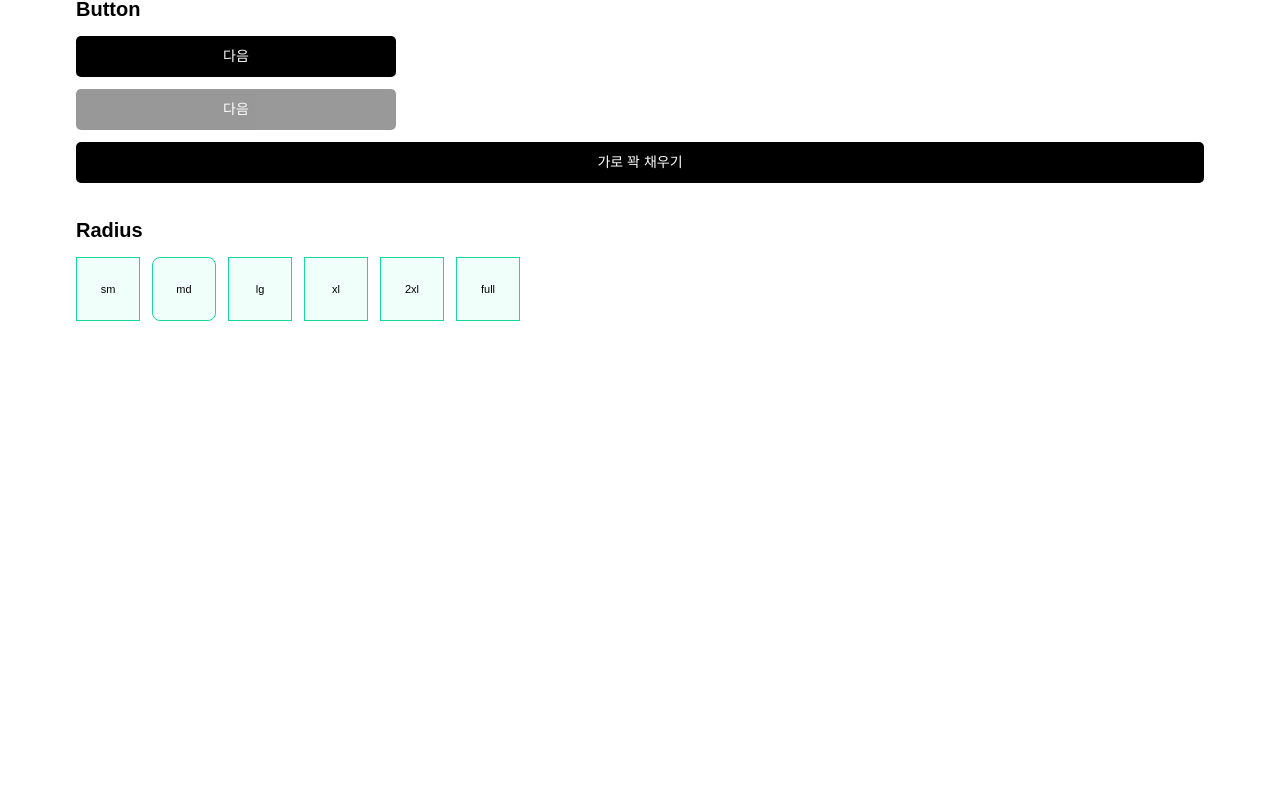
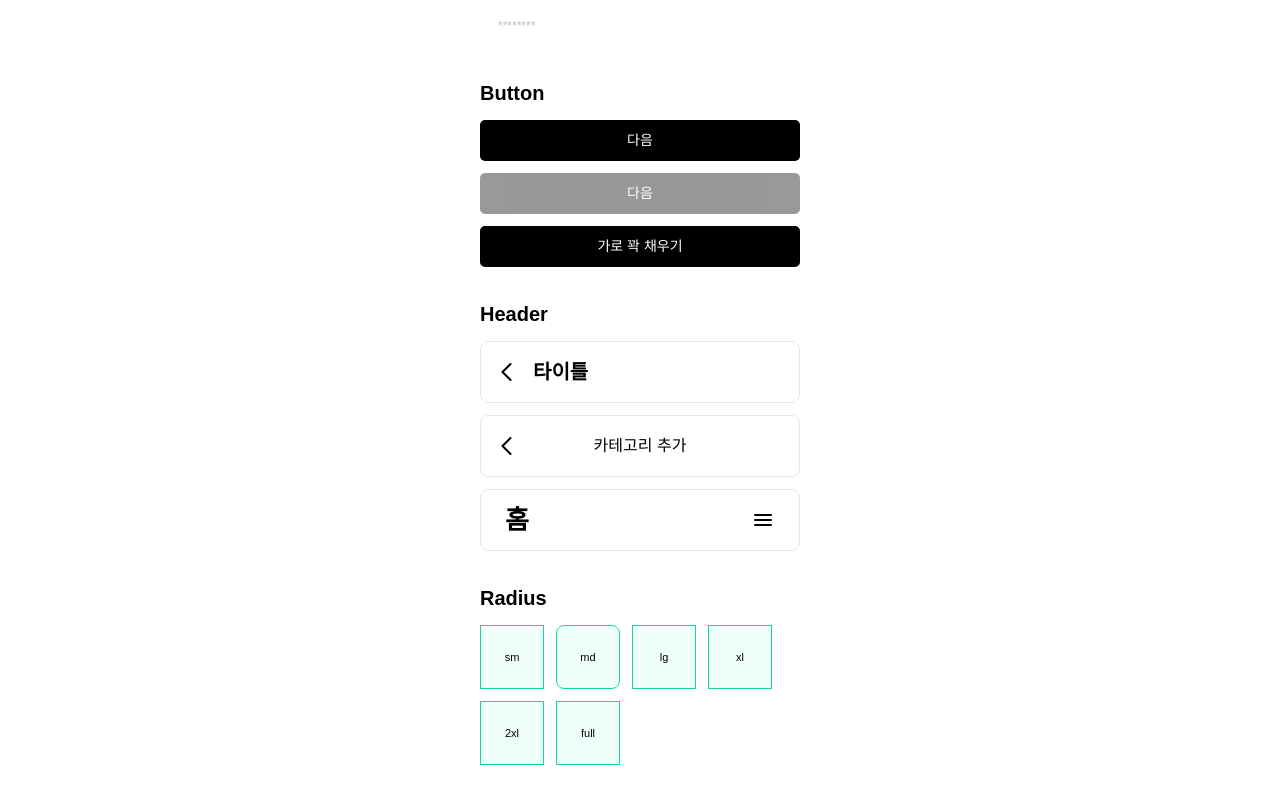
Before and after one commit to KMU-ALPHA-ZEPH/zeph_client, a React (Vite) app: page /sample in a window 1280 px wide. Shown: the part 1580-2383 px from the top of the page. Before the commit the page ends 1977 px from the top, so only its background shows below. Built offline with nearby package versions, Linux system fonts and the light colour scheme; a web font is replaced by a local one.

Commit message:
[feature]헤더 공통컴포넌트 세개 퍼블리싱

```diff
--- a/src/App.tsx
+++ b/src/App.tsx
@@ -5,6 +5,9 @@ import { Routes, Route, Navigate } from 'react-router-dom';
 import AppLayout from './components/layout/AppLayout';
 import SamplePage from './pages/SamplePage';
 import NotFoundPage from './pages/NotFoundPage';
+import SplashPage from './pages/onboarding/SplashPage';
+import StartPage from './pages/onboarding/StartPage';
+import LoginPage from '@/pages/onboarding/LoginPage';
 
 const queryClient = new QueryClient();
 
@@ -13,7 +16,11 @@ export default function App() {
     <QueryClientProvider client={queryClient}>
       <Routes>
         {/* 기본 루트 */}
-        <Route path="/" element={<Navigate to="/sample" replace />} />
+        <Route path="/" element={<Navigate to="/splash" replace />} />
+
+        <Route path="/splash" element={<SplashPage />} />
+        <Route path="/start" element={<StartPage />} />
+        <Route path="/login" element={<LoginPage />} />
 
         {/* 공통 레이아웃 */}
         <Route element={<AppLayout />}>
--- a/src/components/TokensSample.tsx
+++ b/src/components/TokensSample.tsx
@@ -3,6 +3,9 @@ import { textStyles } from '@/styles/tokens';
 import { InputBox } from '@/components/common/InputBox';
 import { Input } from '@/components/common/Input';
 import { Button } from '@/components/common/Button';
+import { HeaderBack } from '@/components/common/Header/HeaderBack';
+import { HeaderCategory } from '@/components/common/Header/HeaderCategory';
+import { HeaderTitle } from '@/components/common/Header/HeaderTitle';
 
 export default function TokensSample() {
   return (
@@ -107,6 +110,21 @@ export default function TokensSample() {
         </div>
       </section>
       <section>
+        <h2 className={textStyles['heading-h2']}>Header</h2>
+        <div className="mt-3 space-y-3">
+          <div className="rounded-md border border-gray-300">
+            <HeaderBack title="타이틀" />
+          </div>
+          <div className="rounded-md border border-gray-300">
+            <HeaderCategory title="카테고리 추가" />
+          </div>
+          <div className="rounded-md border border-gray-300">
+            <HeaderTitle title="홈" onMenuClick={() => alert('메뉴 클릭')} />
+          </div>
+        </div>
+      </section>
+
+      <section>
         <h2 className={textStyles['heading-h2']}>Radius</h2>
         <div className="mt-3 flex flex-wrap gap-3">
           {(['sm', 'md', 'lg', 'xl', '2xl', 'full'] as const).map((r) => (
--- a/src/components/common/Header/HeaderBack.tsx
+++ b/src/components/common/Header/HeaderBack.tsx
@@ -0,0 +1,38 @@
+import { useNavigate } from 'react-router-dom';
+import { textStyles } from '@/styles/tokens';
+
+interface HeaderBackProps {
+  title: string;
+}
+
+export function HeaderBack({ title }: HeaderBackProps) {
+  const navigate = useNavigate();
+
+  return (
+    <header className="flex h-[60px] w-full items-center gap-3 px-3">
+      <button
+        type="button"
+        onClick={() => navigate(-1)}
+        aria-label="뒤로 가기"
+        className="flex size-7 items-center justify-center text-black"
+      >
+        <BackIcon />
+      </button>
+      <h1 className={`${textStyles['heading-h2']} text-black`}>{title}</h1>
+    </header>
+  );
+}
+
+function BackIcon() {
+  return (
+    <svg viewBox="0 0 28 28" fill="none" className="size-full">
+      <path
+        d="M17.5 6L9.5 14L17.5 22"
+        stroke="currentColor"
+        strokeWidth="2"
+        strokeLinecap="round"
+        strokeLinejoin="round"
+      />
+    </svg>
+  );
+}
--- a/src/components/common/Header/HeaderCategory.tsx
+++ b/src/components/common/Header/HeaderCategory.tsx
@@ -0,0 +1,39 @@
+import { useNavigate } from 'react-router-dom';
+import { textStyles } from '@/styles/tokens';
+
+interface HeaderCategoryProps {
+  title: string;
+}
+
+export function HeaderCategory({ title }: HeaderCategoryProps) {
+  const navigate = useNavigate();
+
+  return (
+    <header className="flex h-[60px] w-full items-center justify-between px-3">
+      <button
+        type="button"
+        onClick={() => navigate(-1)}
+        aria-label="뒤로 가기"
+        className="flex size-7 items-center justify-center text-black"
+      >
+        <BackIcon />
+      </button>
+      <p className={`${textStyles['body-large']} text-black`}>{title}</p>
+      <div className="size-7" aria-hidden />
+    </header>
+  );
+}
+
+function BackIcon() {
+  return (
+    <svg viewBox="0 0 28 28" fill="none" className="size-full">
+      <path
+        d="M17.5 6L9.5 14L17.5 22"
+        stroke="currentColor"
+        strokeWidth="2"
+        strokeLinecap="round"
+        strokeLinejoin="round"
+      />
+    </svg>
+  );
+}
--- a/src/components/common/Header/HeaderTitle.tsx
+++ b/src/components/common/Header/HeaderTitle.tsx
@@ -0,0 +1,35 @@
+import { textStyles } from '@/styles/tokens';
+
+interface HeaderTitleProps {
+  title: string;
+  onMenuClick?: () => void;
+}
+
+export function HeaderTitle({ title, onMenuClick }: HeaderTitleProps) {
+  return (
+    <header className="flex h-[60px] w-full items-center justify-between px-6">
+      <h1 className={`${textStyles['heading-h1']} text-black`}>{title}</h1>
+      <button
+        type="button"
+        onClick={onMenuClick}
+        aria-label="메뉴 열기"
+        className="flex size-6 items-center justify-center text-black"
+      >
+        <MenuIcon />
+      </button>
+    </header>
+  );
+}
+
+function MenuIcon() {
+  return (
+    <svg viewBox="0 0 24 24" fill="none" className="size-full">
+      <path
+        d="M4 7h16M4 12h16M4 17h16"
+        stroke="currentColor"
+        strokeWidth="2"
+        strokeLinecap="round"
+      />
+    </svg>
+  );
+}
--- a/src/components/common/InputBox.tsx
+++ b/src/components/common/InputBox.tsx
@@ -26,8 +26,6 @@ export function InputBox({
 
 // 사용예시
 // <InputBox placeholder="비밀번호" type="password" />
-//   <InputBox placeholder="가로 꽉 채우기" className="w-full" />
+//  <InputBox placeholder="가로 꽉 채우기" className="w-full" />
 // <InputBox placeholder="이름" />
-// // 디폴트: gray-500/50 보더 + 흰배경 100%
 // <InputBox placeholder="이름" strokeNone />
-// // 보더 없음 + 배경 70% (이전 모습)
--- a/src/components/layout/AppLayout.tsx
+++ b/src/components/layout/AppLayout.tsx
@@ -3,7 +3,7 @@ import { Outlet } from 'react-router-dom';
 
 export default function AppLayout() {
   return (
-    <div style={{ padding: '20px' }}>
+    <div className="mx-auto min-h-screen w-full max-w-md px-5">
       <header>
         <h2>ZEPH</h2>
       </header>
--- /dev/null
+++ b/src/pages/onboarding/LoginPage.tsx
@@ -0,0 +1,51 @@
+import ZephIcon from '@/assets/icons/zeph.svg?react';
+import { Icon } from '@/components/common/Icon';
+import { InputBox } from '@/components/common/InputBox';
+import { Button } from '@/components/common/Button';
+import backgroundImage from '@/assets/backgroundImage.png';
+import { textStyles } from '@/styles/tokens';
+
+export default function LoginPage() {
+  return (
+    <div className="relative mx-auto h-screen w-full max-w-md overflow-hidden bg-black">
+      <img
+        src={backgroundImage}
+        alt=""
+        className="absolute inset-0 h-full w-full object-cover"
+      />
+      <div className="absolute inset-0 bg-black/50" />
+
+      <div className="relative flex h-full flex-col pb-22">
+        <div className="flex flex-1 items-center justify-center">
+          <Icon as={ZephIcon} size="sm" />
+        </div>
+
+        <div className="items-center flex flex-col gap-3">
+          <InputBox strokeNone type="email" placeholder="이메일을 입력하세요" />
+          <InputBox
+            strokeNone
+            type="password"
+            placeholder="비밀번호를 입력하세요"
+          />
+          <Button>로그인</Button>
+
+          <p
+            className={`${textStyles['caption-medium']} text-center text-white`}
+          >
+            아이디 찾기 | 비밀번호 찾기 | 회원가입
+          </p>
+
+          <div className="mt-6 flex w-76 items-center gap-3">
+            <div className="h-px flex-1 bg-white" />
+            <span className={`${textStyles['footnote']} text-white`}>
+              SNS 계정으로 로그인
+            </span>
+            <div className="h-px flex-1 bg-white" />
+          </div>
+
+          <Button className="!bg-[#ffea00] !text-black">카카오 로그인</Button>
+        </div>
+      </div>
+    </div>
+  );
+}
--- /dev/null
+++ b/src/pages/onboarding/SplashPage.tsx
@@ -0,0 +1,24 @@
+import { useEffect } from 'react';
+import { useNavigate } from 'react-router-dom';
+import ZephIcon from '@/assets/icons/zeph.svg?react';
+import { Icon } from '@/components/common/Icon';
+
+const NEXT_PATH = '/start';
+const SPLASH_DURATION_MS = 1000;
+
+export default function SplashPage() {
+  const navigate = useNavigate();
+
+  useEffect(() => {
+    const timer = setTimeout(() => {
+      navigate(NEXT_PATH, { replace: true });
+    }, SPLASH_DURATION_MS);
+    return () => clearTimeout(timer);
+  }, [navigate]);
+
+  return (
+    <div className="flex h-screen w-screen items-center justify-center bg-primary">
+      <Icon as={ZephIcon} size="lg" />
+    </div>
+  );
+}
--- /dev/null
+++ b/src/pages/onboarding/StartPage.tsx
@@ -0,0 +1,41 @@
+import ZephIcon from '@/assets/icons/zeph.svg?react';
+import { Icon } from '@/components/common/Icon';
+import backgroundImage from '@/assets/backgroundImage.png';
+import { textStyles } from '@/styles/tokens';
+import { useNavigate } from 'react-router-dom';
+import { useEffect } from 'react';
+
+const NEXT_PATH = '/login';
+const SPLASH_DURATION_MS = 2000;
+
+export default function StartPage() {
+  const navigate = useNavigate();
+
+  useEffect(() => {
+    const timer = setTimeout(() => {
+      navigate(NEXT_PATH, { replace: true });
+    }, SPLASH_DURATION_MS);
+    return () => clearTimeout(timer);
+  }, [navigate]);
+
+  return (
+    <div className="relative mx-auto h-screen w-full max-w-md overflow-hidden bg-black">
+      <img
+        src={backgroundImage}
+        alt=""
+        className="absolute inset-0 h-full w-full object-cover"
+      />
+      <div className="absolute inset-0 bg-black/50" />
+
+      <div className="relative flex h-full flex-col items-center justify-center ">
+        <Icon as={ZephIcon} size="sm" />
+        <div
+          className={`-mt-1 ${textStyles['heading-h3-onboarding']} text-center text-white`}
+        >
+          <p>도심 속 안전한</p>
+          <p>당신만의 러닝 가이드</p>
+        </div>
+      </div>
+    </div>
+  );
+}
```
Also changed, not shown: src/assets/backgroundImage.png (added), src/pages/onboarding/SignupModal.tsx (added).
